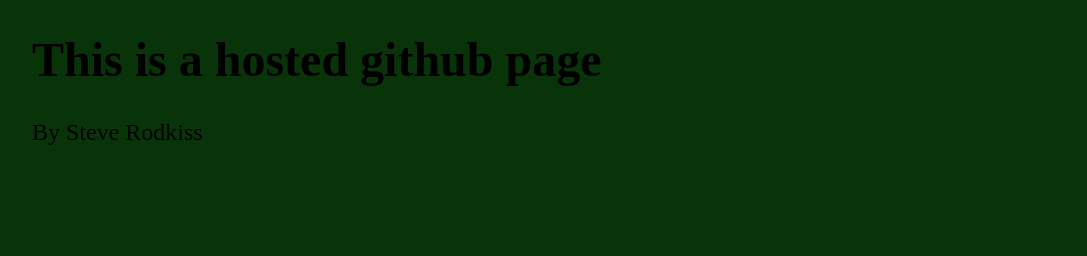
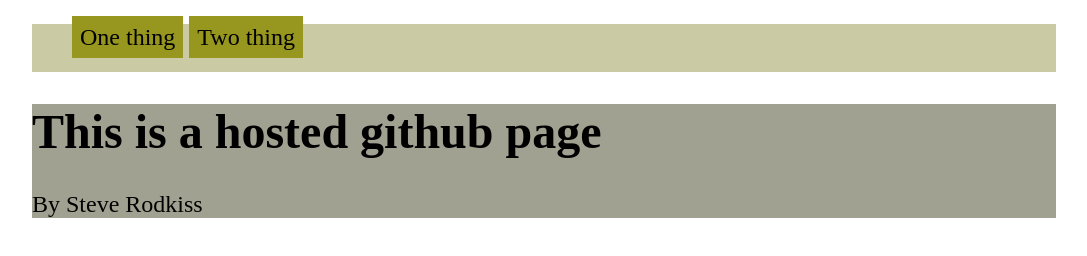
Before and after one commit to SteveRodkiss/webtest2, a plain HTML site: page index.html in a window 1280 px wide. Shown: the whole page, without its empty margins (96-1183 px from the left). Drawn offline with Linux system fonts and the light colour scheme.

Commit message:
added a nav bar with ugly styling

```diff
--- a/css/style.css
+++ b/css/style.css
@@ -1,9 +1,32 @@
 html{
+    display: block;
     font-size: 24px;
 }
 
 body{
     width: 80%;
     margin: auto;
-    background-color: #093409;
+
+
 }
+
+nav{
+    background-color: #cacaa5;
+    height:2rem;
+}
+
+nav li{
+    display: inline;
+    padding: 8px;
+    overflow: hidden;
+    background-color: #97971f;
+}
+nav li:hover{
+    background-color: #575711;
+}
+
+
+.container{
+    background-color: #a1a191;
+    height: 100%;
+}
--- a/index.html
+++ b/index.html
@@ -7,9 +7,17 @@
 </head>
 
 <body>
+    <nav>
+        <ul>
+            <li><a>One thing</a></li>
+            <li><a>Two thing</a></li>
+        </ul>
+    </nav>
+    <div class="container">
+        <h1>This is a hosted github page</h1>
+        <p>By Steve Rodkiss</p>
+    </div>
 
-    <h1>This is a hosted github page</h1>
-    <p>By Steve Rodkiss</p>
 
 </body>
 
```
